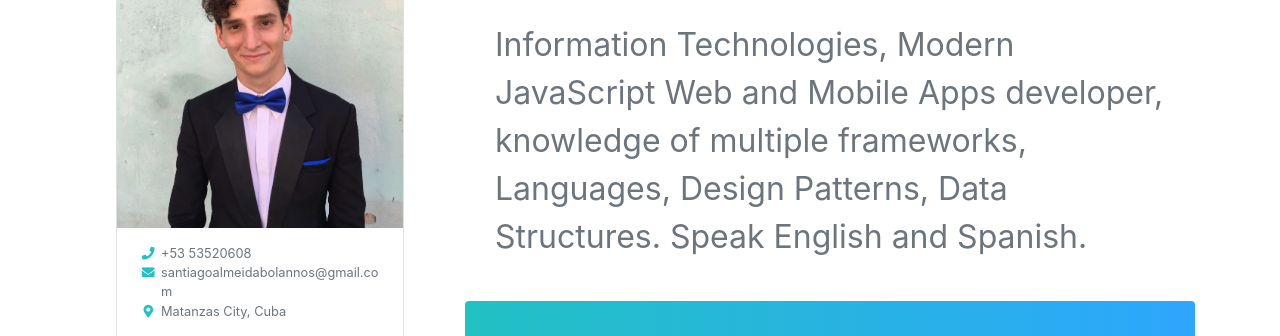
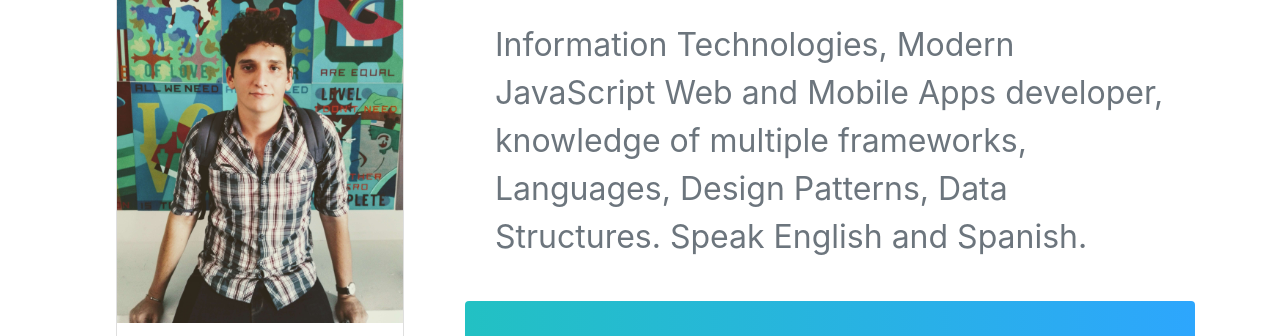
Before and after one commit to santiagoalmeidabolannos/santiagoalmeidabolannos.github.io, a plain HTML site: page index.html in a window 1280 px wide. Shown: the part 192-528 px from the top of the page. Drawn offline with Linux system fonts and the light colour scheme.

Commit message:
updating picture

```diff
--- a/index.html
+++ b/index.html
@@ -80,7 +80,7 @@
           <section class="animated fadeInLeft" style="margin-top: 5px;">
             <div class="card m-auto" style="width: 18rem;">
               <div class="text-center" style="position: relative">
-                <img class="card-img" src="assets/img/profile_square.jpg" alt="Me in 2017">
+                <img class="card-img" src="assets/img/profile_lite.jpg" alt="Me in 2017">
               </div>
               <div class="text-muted text-left p-1 pr-3 pt-3">
                 <ul class="fa-ul">
```
Also changed, not shown: assets/img/profile_lite.jpg (added).
